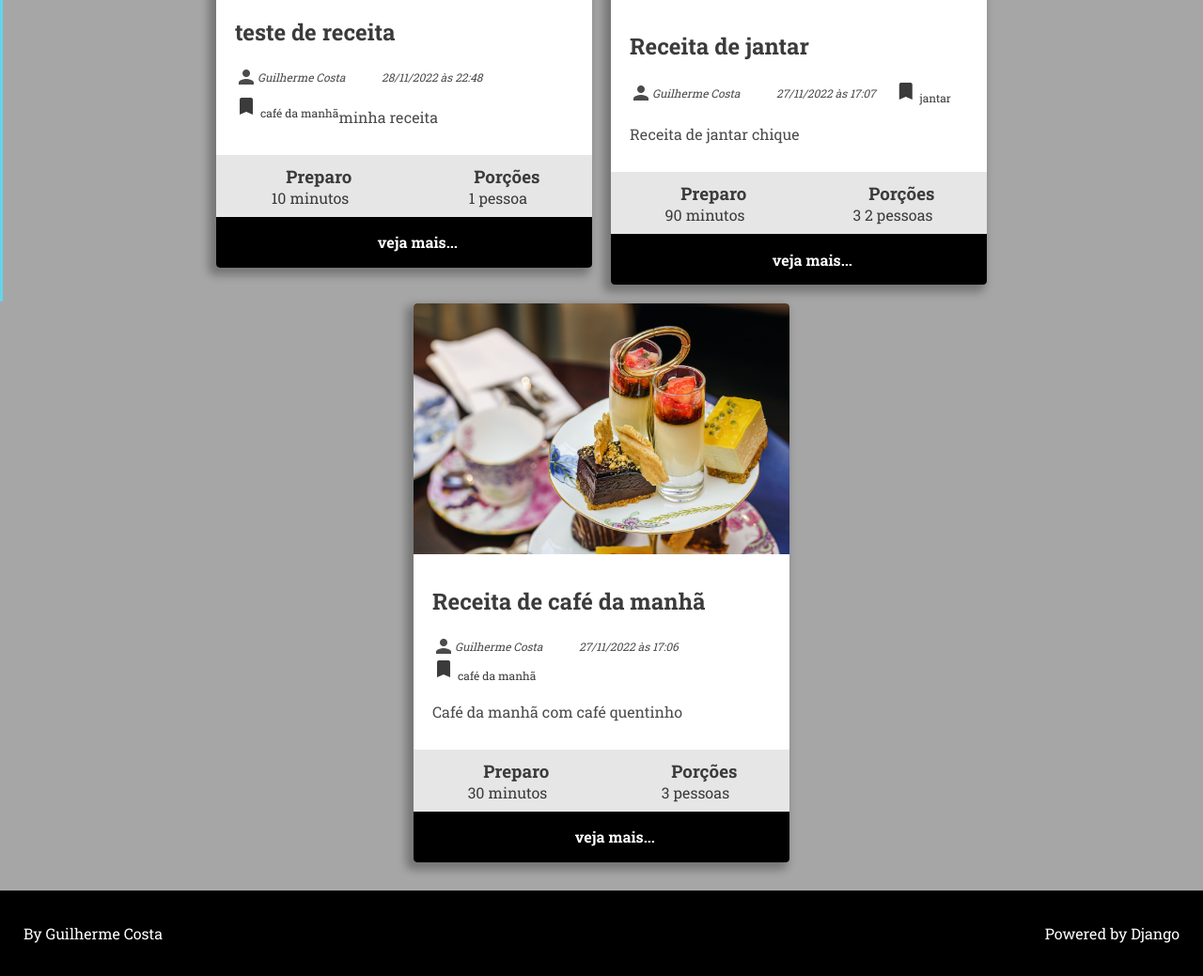
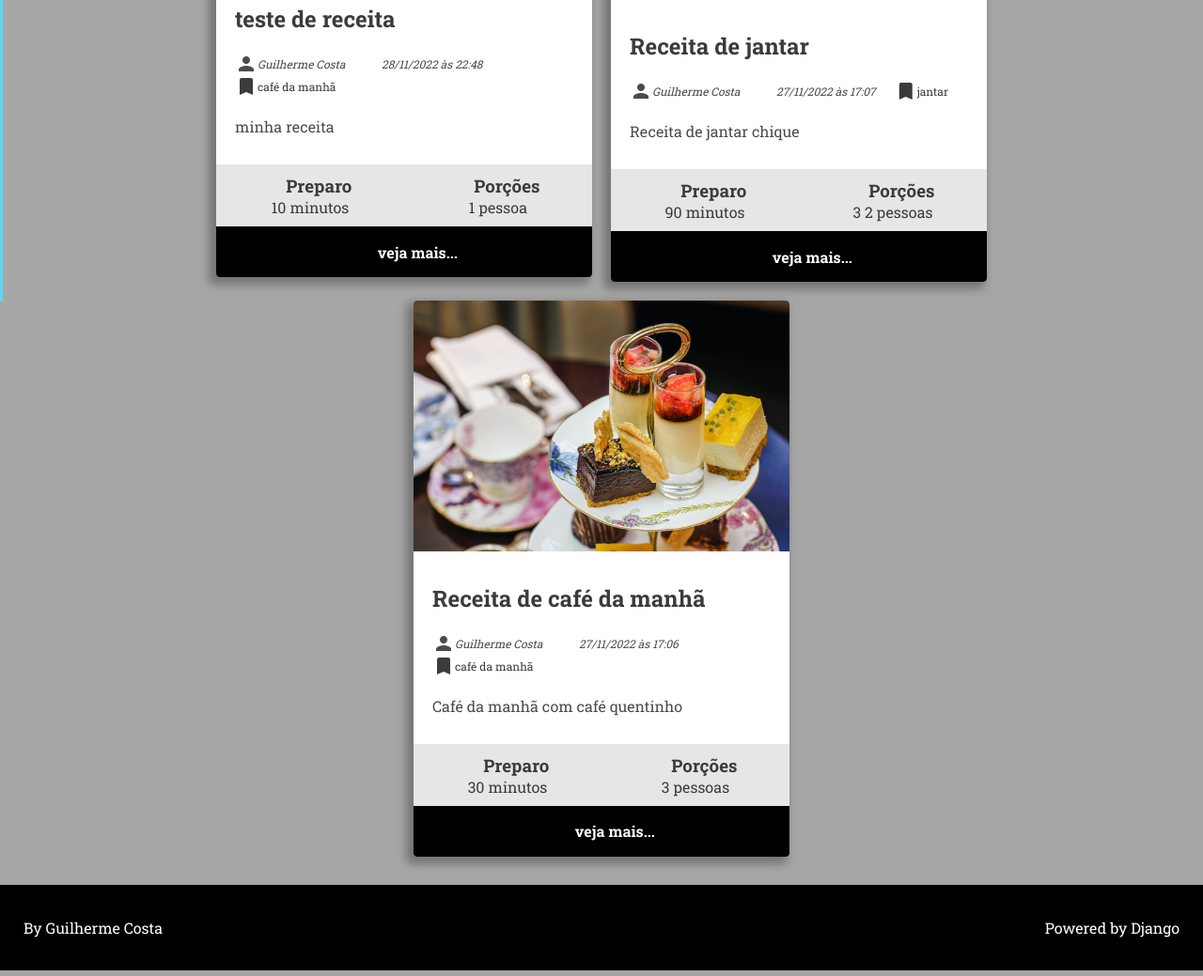
Before and after one commit to devguilhermecosta/project-recipes, a Django app: page / in a window 1280 px wide. Shown: the part 479-1518 px from the top of the page at 94% size. Run offline with Django 4.2, Linux system fonts and the light colour scheme; data comes from the database, SQL or seed files in the repository.

Commit message:
alterei o layout do card

```diff
--- a/recipes/static/recipes/css/style.css
+++ b/recipes/static/recipes/css/style.css
@@ -236,6 +236,7 @@ header > a {
 }
 
 .card-details > .prev-text-card {
+    width: 100%;
     margin-top: 20px;
     font-size: 16px;
     font-style: normal;
@@ -247,6 +248,10 @@ header > a {
     margin-right: 20px;
 }
 
+.flex-details {
+    display: flex;
+    align-items: center;
+}
 
 .card-group {
     cursor: pointer;
--- a/recipes/templates/recipes/partials/_details-recipe.html
+++ b/recipes/templates/recipes/partials/_details-recipe.html
@@ -27,12 +27,12 @@
         </div>
         <!-- group -->
         {% if recipe.category.id %}
-            <a href="{% url 'recipes:category' recipe.category.id %}">
-                <div>
+            <div>
+                <a href="{% url 'recipes:category' recipe.category.id %}" class="flex-details">
                     <span class="material-icons">bookmark</span>
                     <span class="card-group">{{ recipe.category.name }}</span>
-                </div>
-            </a>
+                </a>
+            </div>
         {% endif %}
         <!-- text -->
         <div class="prev-text-card">
```
